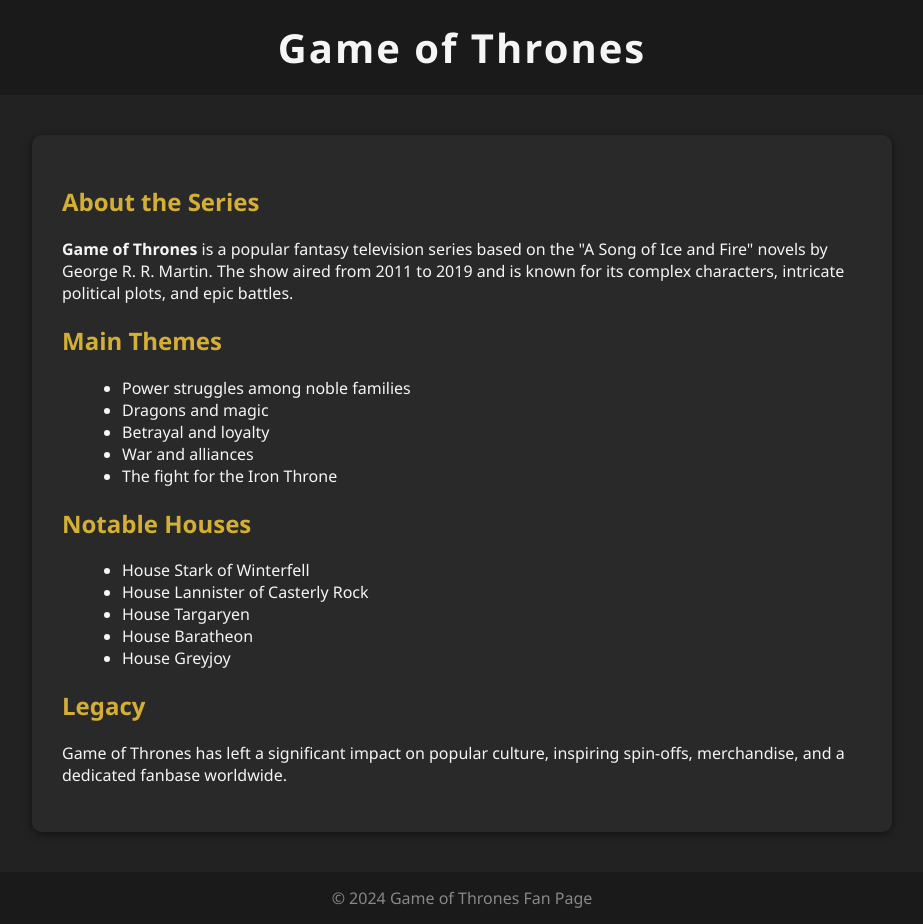
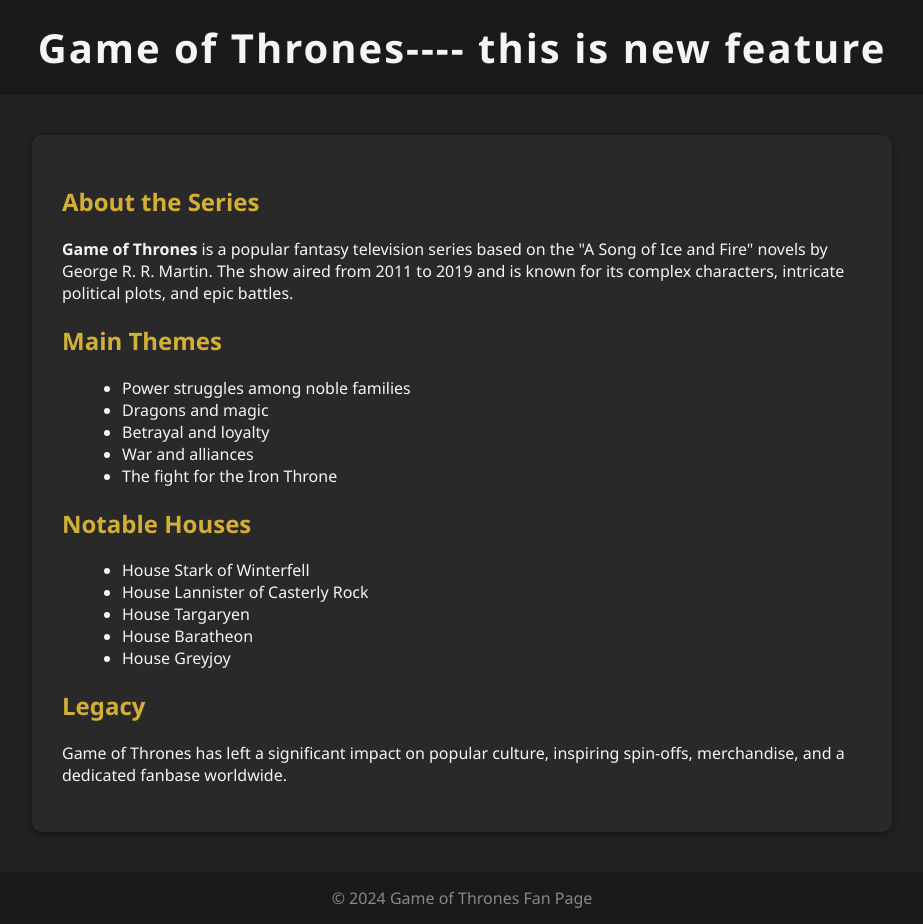
Before and after one commit to Aryansingh-ai/localrepo, a plain HTML site: page index.html in a window 1280 px wide. Shown: the whole page, without its empty margins (178-1101 px from the left). Drawn offline with Linux system fonts and the light colour scheme.

Commit message:
add new feature1

```diff
--- a/index.html
+++ b/index.html
@@ -46,7 +46,7 @@
 </head>
 <body>
     <header>
-        <h1>Game of Thrones</h1>
+        <h1>Game of Thrones---- this is new feature </h1>
     </header>
     <main>
         <h2>About the Series</h2>
```
